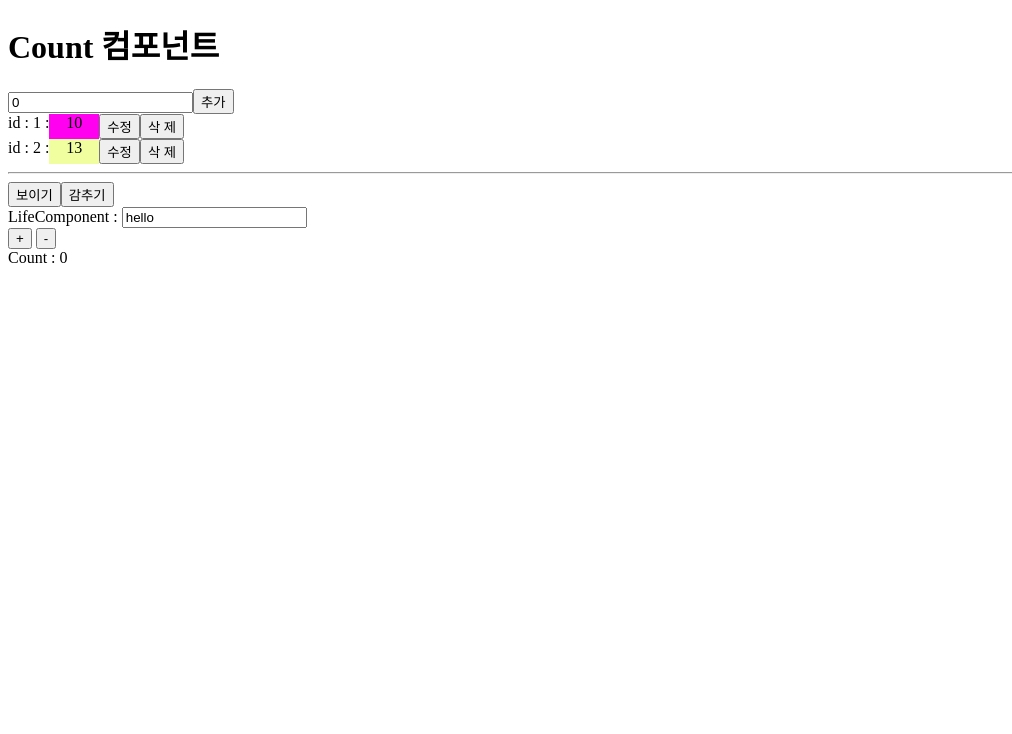
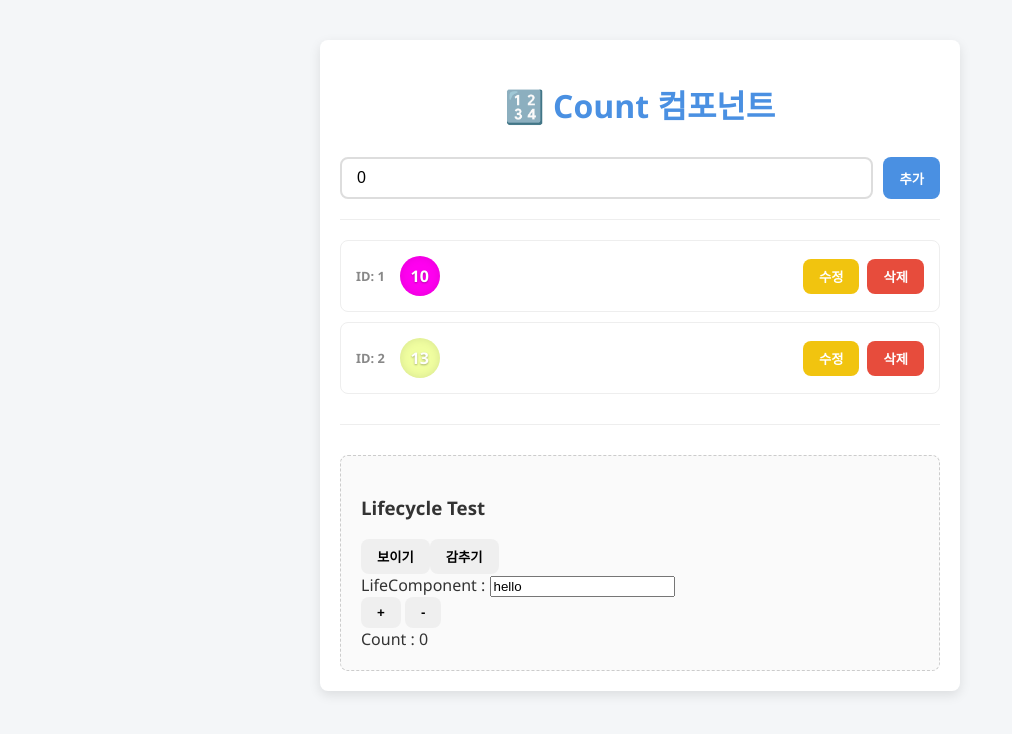
Before and after one commit to hansei-it/app2025_state_countlist, a React (Create React App) app: page / in a window 1280 px wide. Shown: the top 734 px of the page, without its empty margins (0-1012 px from the left). Built offline with nearby package versions, Linux system fonts and the light colour scheme.

Commit message:
[update] ai 사용한 간단한 css 디자인 변경

```diff
--- /dev/null
+++ b/src/App.css
@@ -0,0 +1,153 @@
+/* src/App.css */
+:root {
+  --primary-color: #4a90e2;
+  --danger-color: #e74c3c;
+  --success-color: #2ecc71;
+  --warning-color: #f1c40f;
+  --bg-color: #f4f6f8;
+  --card-bg: #ffffff;
+  --text-color: #333;
+  --border-radius: 8px;
+}
+
+body {
+  margin: 0;
+  font-family: 'Segoe UI', Tahoma, Geneva, Verdana, sans-serif;
+  background-color: var(--bg-color);
+  color: var(--text-color);
+}
+
+.app-container {
+  max-width: 600px;
+  margin: 40px auto;
+  padding: 20px;
+  background-color: var(--card-bg);
+  border-radius: var(--border-radius);
+  box-shadow: 0 4px 12px rgba(0, 0, 0, 0.1);
+}
+
+h1 {
+  text-align: center;
+  color: var(--primary-color);
+  margin-bottom: 30px;
+}
+
+/* Input Section */
+.input-group {
+  display: flex;
+  gap: 10px;
+  margin-bottom: 20px;
+  padding-bottom: 20px;
+  border-bottom: 1px solid #eee;
+}
+
+.input-field {
+  flex: 1;
+  padding: 10px 15px;
+  border: 2px solid #ddd;
+  border-radius: var(--border-radius);
+  font-size: 16px;
+  transition: border-color 0.3s;
+}
+
+.input-field:focus {
+  border-color: var(--primary-color);
+  outline: none;
+}
+
+/* List Items */
+.count-list {
+  display: flex;
+  flex-direction: column;
+  gap: 10px;
+}
+
+.count-item {
+  display: flex;
+  align-items: center;
+  justify-content: space-between;
+  padding: 15px;
+  background: white;
+  border: 1px solid #eee;
+  border-radius: var(--border-radius);
+  transition: transform 0.2s, box-shadow 0.2s;
+}
+
+.count-item:hover {
+  transform: translateY(-2px);
+  box-shadow: 0 4px 8px rgba(0,0,0,0.05);
+}
+
+.item-info {
+  display: flex;
+  align-items: center;
+  gap: 10px;
+  font-weight: bold;
+}
+
+.id-badge {
+  font-size: 0.8rem;
+  color: #888;
+  margin-right: 5px;
+}
+
+.color-circle {
+  display: flex;
+  align-items: center;
+  justify-content: center;
+  width: 40px;
+  height: 40px;
+  border-radius: 50%;
+  color: white; /* 텍스트가 밝게 보이도록 */
+  text-shadow: 0 1px 2px rgba(0,0,0,0.3);
+  font-weight: bold;
+  box-shadow: inset 0 0 10px rgba(0,0,0,0.1);
+}
+
+.button-group {
+  display: flex;
+  gap: 8px;
+}
+
+/* Buttons */
+button {
+  cursor: pointer;
+  padding: 8px 16px;
+  border: none;
+  border-radius: var(--border-radius);
+  font-weight: 600;
+  transition: opacity 0.2s;
+}
+
+button:hover {
+  opacity: 0.9;
+}
+
+.btn-add {
+  background-color: var(--primary-color);
+  color: white;
+}
+
+.btn-edit {
+  background-color: var(--warning-color);
+  color: #fff;
+}
+
+.btn-delete {
+  background-color: var(--danger-color);
+  color: white;
+}
+
+.btn-confirm {
+  background-color: var(--success-color);
+  color: white;
+}
+
+/* Lifecycle Section */
+.lifecycle-section {
+  margin-top: 30px;
+  padding: 20px;
+  background-color: #fafafa;
+  border-radius: var(--border-radius);
+  border: 1px dashed #ccc;
+}
--- a/src/App.js
+++ b/src/App.js
@@ -1,12 +1,11 @@
-import {useState, useRef, useReducer} from 'react';
+import {useReducer, useRef} from 'react';
 import CountInput from './CountInput';
 import CountList from './CountList';
 import Lifecycle from './Lifecycle/LifecycleApp';
+import './App.css'; // CSS 파일 import
 
-function reducer(state, action)
-{
-  switch(action.type)
-  {
+function reducer(state, action) {
+  switch(action.type) {
     case 'ADD':
       return [...state, action.item];
     case 'UPDATE':
@@ -17,32 +16,43 @@ function reducer(state, action)
       return state;
   }
 }
-function getRandColor()
-{
+
+function getRandColor() {
   return '#'+Math.floor(Math.random()*0xFFFFFF).toString(16);
 }
+
 function App() {
-  const [countState, dispatch] = useReducer(reducer, [{num:10,color:'#FF00F0',id:1},{num:13,color:'#F0FEA0',id:2}]);
+  const [countState, dispatch] = useReducer(reducer, [
+    {num:10, color:'#FF00F0', id:1},
+    {num:13, color:'#F0FEA0', id:2}
+  ]);
   const countRef = useRef(2);
 
-  const onAddList = (number)=>
-  {
-    dispatch( {type:'ADD', item:{num:number, color:getRandColor(), id:++countRef.current}});
+  const onAddList = (number)=> {
+    dispatch({type:'ADD', item:{num:number, color:getRandColor(), id:++countRef.current}});
   }
+
   const onUpdateList = (item) => {
-    dispatch( {type:'UPDATE', item} );
+    dispatch({type:'UPDATE', item});
   }
+
   const onRemoveList = (id) => {
     dispatch({type:'DELETE', item:{id}});
   }
+
   return (
-  <div>
-    <h1> Count 컴포넌트 </h1>
-    <CountInput onAddList={onAddList}/>
-    <CountList countList={countState} onUpdateList={onUpdateList} onRemoveList={onRemoveList}/>
-    <hr/>
-    <Lifecycle/>
-  </div>
-   );
+    <div className="app-container">
+      <h1>🔢 Count 컴포넌트</h1>
+      <CountInput onAddList={onAddList}/>
+      <CountList countList={countState} onUpdateList={onUpdateList} onRemoveList={onRemoveList}/>
+
+      <hr style={{ margin: '30px 0', border: 'none', borderTop: '1px solid #eee' }}/>
+
+      <div className="lifecycle-section">
+        <h3>Lifecycle Test</h3>
+        <Lifecycle/>
+      </div>
+    </div>
+  );
 }
 export default App;
--- a/src/CountInput.js
+++ b/src/CountInput.js
@@ -1,24 +1,30 @@
 import {useState, useRef} from 'react';
 
-function CountInput( {onAddList} )
-{
-    const [number,setNumber] = useState(0); //초기값 - [상태, 상태변경함수]
-    const numberRef = useRef(); // DOM 요소를 직접 제어하기 위한 참조를 생성
+function CountInput({onAddList}) {
+    const [number, setNumber] = useState(0);
+    const numberRef = useRef();
 
-    const onNumber= (e)=> {
+    const onNumber = (e) => {
         setNumber(e.target.value);
-        console.log('number : ', e.target.value);
     }
-    const onClickAdd = (e) => {
-        numberRef.current.focus(); //input 요소에 focus 이동
+
+    const onClickAdd = () => {
+        numberRef.current.focus();
         onAddList(number);
-        console.log('Add 버튼 클릭');
+        setNumber(0); // 추가 후 초기화 (UX 개선)
     }
 
     return (
-        <div>
-            <input ref={numberRef} type='number' placeholder="카운트 값 : " value={number} onChange={ onNumber} />
-            <button onClick={onClickAdd}> 추가 </button>
+        <div className="input-group">
+            <input
+                className="input-field"
+                ref={numberRef}
+                type='number'
+                placeholder="숫자를 입력하세요"
+                value={number}
+                onChange={onNumber}
+            />
+            <button className="btn-add" onClick={onClickAdd}>추가</button>
         </div>
     );
 }
--- a/src/CountItem.js
+++ b/src/CountItem.js
@@ -1,25 +1,59 @@
 import {useState} from 'react';
 
-const CountItem = ({ item, onUpdateList, onRemoveList})=>
-{
+const CountItem = ({ item, onUpdateList, onRemoveList}) => {
     const [number, setNumber] = useState(item.num);
     const [updateCount, setUpdateCount] = useState(false);
 
-    return (<div key={item.id} style={{ display: 'flex' }}>
-        id : {item.id} :
-        {
-            updateCount ?
-                <input type="number" value={number} onChange={(e)=>setNumber(e.target.value)} style={{ textAlign: 'center', width: 50}}/> :
-                <div style={{ textAlign: 'center', width: 50, backgroundColor: item.color }}>{item.num}</div>
-        }
-        {
-            updateCount ?
-            <button onClick={() => { setUpdateCount(false); onUpdateList({...item, num:number}); }}> 확인 </button> :
-            <button onClick={() => setUpdateCount(true)}> 수정 </button>
-        }
+    return (
+        <div className="count-item">
+            <div className="item-info">
+                <span className="id-badge">ID: {item.id}</span>
+                {
+                    updateCount ?
+                        <input
+                            type="number"
+                            className="input-field"
+                            value={number}
+                            onChange={(e)=>setNumber(e.target.value)}
+                            style={{ width: '60px', padding: '5px' }}
+                            autoFocus
+                        />
+                    :
+                        <div
+                            className="color-circle"
+                            style={{ backgroundColor: item.color }}
+                        >
+                            {item.num}
+                        </div>
+                }
+            </div>
 
-        <button onClick={() => onRemoveList(item.id)}> 삭 제 </button>
-    </div>);
+            <div className="button-group">
+                {
+                    updateCount ?
+                    <button
+                        className="btn-confirm"
+                        onClick={() => { setUpdateCount(false); onUpdateList({...item, num:number}); }}
+                    >
+                        확인
+                    </button>
+                    :
+                    <button
+                        className="btn-edit"
+                        onClick={() => setUpdateCount(true)}
+                    >
+                        수정
+                    </button>
+                }
+                <button
+                    className="btn-delete"
+                    onClick={() => onRemoveList(item.id)}
+                >
+                    삭제
+                </button>
+            </div>
+        </div>
+    );
 }
 
 export default CountItem;
--- a/src/CountList.js
+++ b/src/CountList.js
@@ -1,13 +1,17 @@
 import CountItem from './CountItem';
 
 const CountList = ({countList, onUpdateList, onRemoveList}) => {
-
     return (
-        <div >
+        <div className="count-list">
             {
-                countList.map((v, idx) => {
-                    return <CountItem item={v} onUpdateList={onUpdateList} onRemoveList={onRemoveList}/>;
-                })
+                countList.map((v) => (
+                    <CountItem
+                        key={v.id}
+                        item={v}
+                        onUpdateList={onUpdateList}
+                        onRemoveList={onRemoveList}
+                    />
+                ))
             }
         </div>
     );
```
